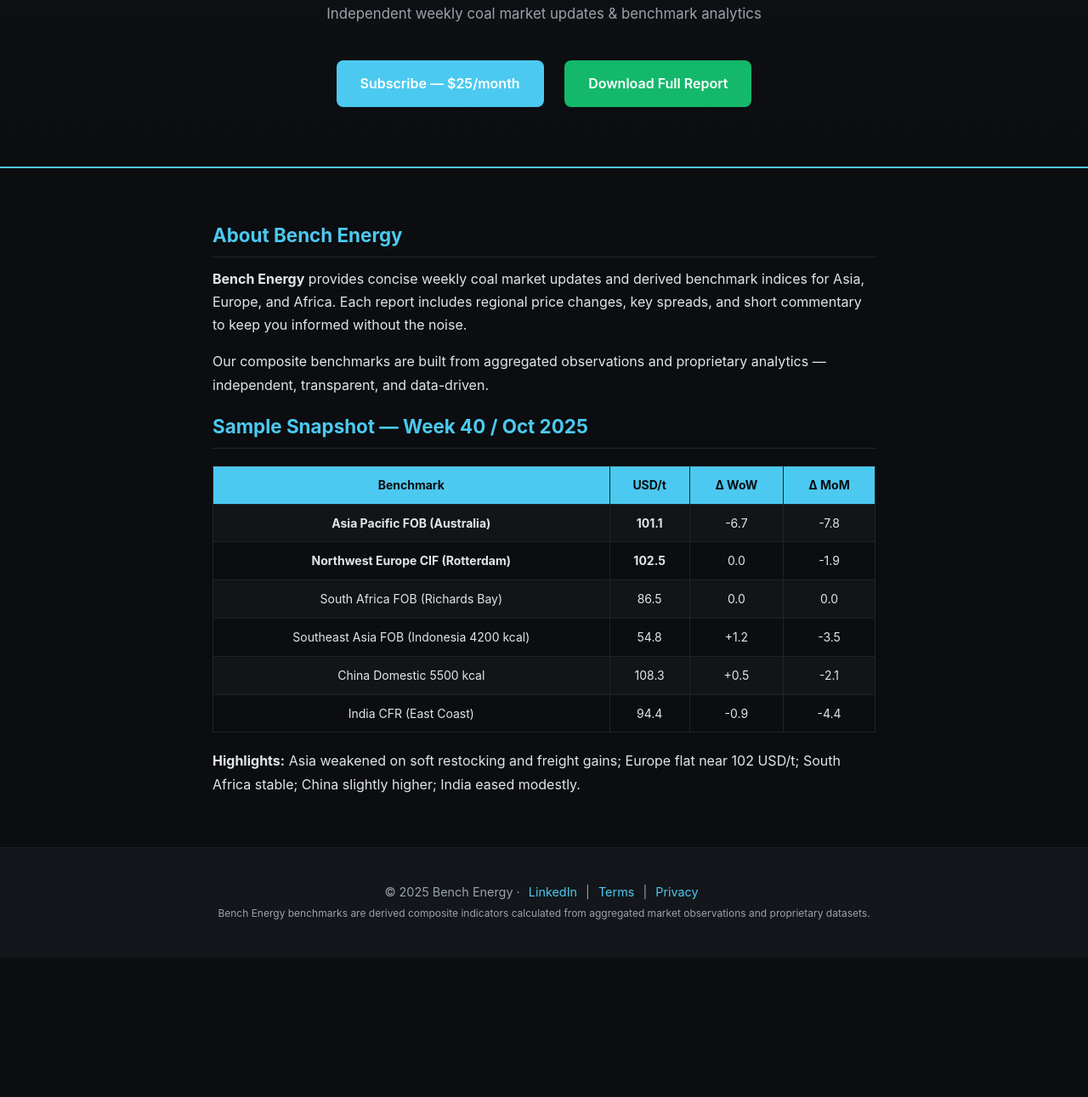
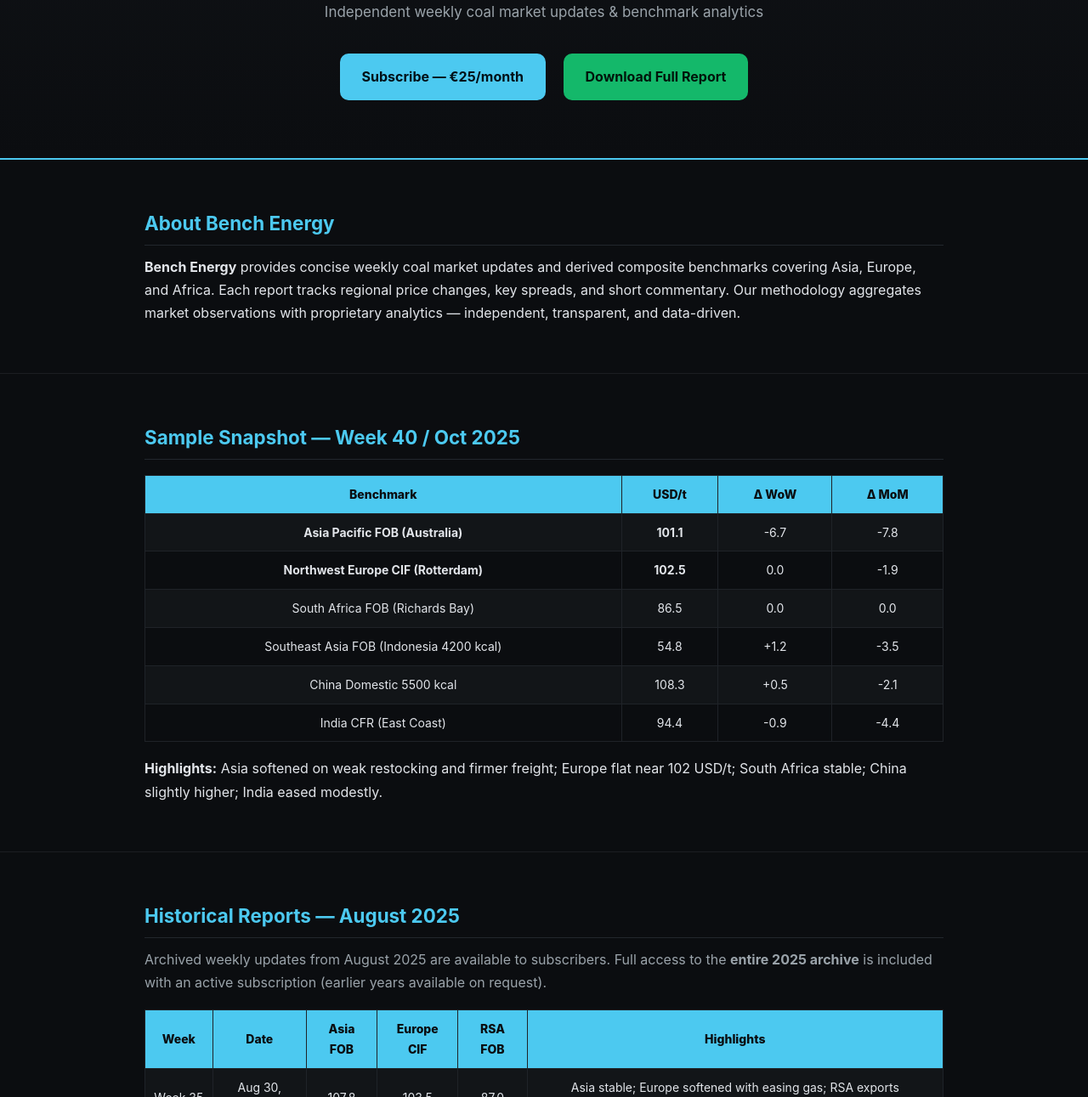
Before and after one commit to marfa77/bench-energy, a plain HTML site: page index.html in a window 1280 px wide. Shown: the part 274-1565 px from the top of the page at 85% size. Before the commit the page ends 1401 px from the top, so only its background shows below. Drawn offline with Linux system fonts and the light colour scheme.

Commit message:
Update index.html

```diff
--- a/index.html
+++ b/index.html
@@ -2,9 +2,9 @@
 <html lang="en">
 <head>
   <meta charset="UTF-8" />
-  <meta name="viewport" content="width=device-width, initial-scale=1.0" />
+  <meta name="viewport" content="width=device-width, initial-scale=1" />
+
   <title>Bench Energy — Weekly Coal Market Update & Price Analytics</title>
-
   <meta name="description" content="Independent weekly coal market updates and composite benchmark indices for Asia, Europe, and Africa. Concise analysis, spreads, and commentary every week.">
   <meta name="keywords" content="coal prices, coal market report, API2, NEWC, RB1, energy analytics, commodity data, freight spreads, coal benchmarks">
 
@@ -18,6 +18,16 @@
 
   <link rel="icon" href="/bench-energy-logo.png" type="image/png">
 
+  <!-- (опционально) Верификация и аналитика
+  <meta name="google-site-verification" content="PASTE_YOUR_VERIFICATION_CODE_HERE" />
+  <script async src="https://www.googletagmanager.com/gtag/js?id=G-XXXXXXXXXX"></script>
+  <script>
+    window.dataLayer = window.dataLayer || [];
+    function gtag(){dataLayer.push(arguments);}
+    gtag('js', new Date());
+    gtag('config', 'G-XXXXXXXXXX');
+  </script> -->
+
   <style>
     :root {
       --bg: #0b0d10;
@@ -27,143 +37,80 @@
       --brand: #4cc9f0;
       --brand-d: #38a8d2;
       --accent: #14b86a;
+      --line: #1f2328;
     }
     * { box-sizing: border-box; margin: 0; padding: 0; }
-    body {
-      font-family: "Inter", system-ui, sans-serif;
-      background: var(--bg);
-      color: var(--text);
-      line-height: 1.7;
-      overflow-x: hidden;
-    }
+    body { font-family: "Inter", system-ui, -apple-system, Segoe UI, Roboto, Arial, sans-serif; background: var(--bg); color: var(--text); line-height: 1.7; }
 
-    /* HEADER */
-    header {
-      text-align: center;
-      padding: 70px 20px 60px;
+    .container { max-width: 980px; margin: 0 auto; padding: 0 20px; }
+
+    /* HERO */
+    header.hero {
       background: linear-gradient(180deg, #111418 0%, #0b0d10 100%);
       border-bottom: 2px solid var(--brand);
     }
-    header img {
-      width: 110px;
-      height: auto;
-      margin-bottom: 20px;
-    }
-    h1 {
-      font-size: 2.2rem;
-      letter-spacing: 0.5px;
-      margin-bottom: 8px;
-    }
-    p.subtitle {
-      color: var(--muted);
-      font-size: 1.05rem;
-      margin-bottom: 30px;
-    }
+    .hero-inner { text-align: center; padding: 70px 20px 60px; }
+    .logo { width: 110px; height: auto; margin-bottom: 18px; }
+    h1.title { font-size: 2.2rem; letter-spacing: 0.3px; margin-bottom: 8px; }
+    p.subtitle { color: var(--muted); font-size: 1.06rem; margin-bottom: 26px; }
+    .btn { display: inline-block; padding: 14px 26px; margin: 8px; border-radius: 10px; text-decoration: none; font-weight: 700; transition: 0.25s; }
+    .btn-primary { background: var(--brand); color: #001018; }
+    .btn-primary:hover { background: var(--brand-d); }
+    .btn-download { background: var(--accent); color: #00150b; }
+    .btn-download:hover { filter: brightness(1.12); }
 
-    .btn {
-      display: inline-block;
-      padding: 14px 28px;
-      margin: 10px;
-      border-radius: 8px;
-      text-decoration: none;
-      font-weight: 600;
-      transition: 0.25s;
-    }
-    .btn-subscribe {
-      background: var(--brand);
-      color: #fff;
-    }
-    .btn-subscribe:hover {
-      background: var(--brand-d);
-    }
-    .btn-download {
-      background: var(--accent);
-      color: #fff;
-    }
-    .btn-download:hover {
-      filter: brightness(1.15);
-    }
+    /* SECTIONS */
+    section { padding: 56px 0; border-bottom: 1px solid #1b1e22; }
+    h2 { font-size: 1.4rem; color: var(--brand); margin-bottom: 12px; border-bottom: 1px solid #22272d; padding-bottom: 6px; }
+    p.lead { color: var(--text); }
+    p.note { color: var(--muted); }
 
-    /* SECTION */
-    section {
-      max-width: 820px;
-      margin: 60px auto;
-      padding: 0 20px;
-    }
-    h2 {
-      font-size: 1.4rem;
-      color: var(--brand);
-      margin-bottom: 12px;
-      border-bottom: 1px solid #22272d;
-      padding-bottom: 6px;
-    }
-    p {
-      margin-bottom: 16px;
-      color: var(--text);
-    }
+    /* TABLES */
+    table { width: 100%; border-collapse: collapse; margin: 18px 0; font-size: 14px; }
+    th, td { border: 1px solid var(--line); padding: 10px; text-align: center; }
+    th { background: var(--brand); color: #0b0d10; font-weight: 800; }
+    tr:nth-child(even) td { background: #121518; }
 
     /* FOOTER */
-    footer {
-      background: var(--bg2);
-      padding: 40px 20px;
-      text-align: center;
-      color: var(--muted);
-      border-top: 1px solid #1b1e22;
-      font-size: 0.9rem;
-    }
-    footer a {
-      color: var(--brand);
-      text-decoration: none;
-      margin: 0 6px;
-    }
-    footer a:hover {
-      text-decoration: underline;
-    }
-
-    /* TABLE */
-    table {
-      width: 100%;
-      border-collapse: collapse;
-      margin: 20px 0;
-      font-size: 14px;
-    }
-    th, td {
-      border: 1px solid #1f2328;
-      padding: 10px;
-      text-align: center;
-    }
-    th {
-      background: var(--brand);
-      color: #0b0d10;
-    }
-    tr:nth-child(even) td {
-      background: #121518;
-    }
+    footer { background: var(--bg2); color: var(--muted); }
+    .footer-inner { padding: 40px 20px; text-align: center; }
+    .footer-links a { color: var(--brand); text-decoration: none; margin: 0 8px; }
+    .footer-links a:hover { text-decoration: underline; }
+    .legal { margin-top: 14px; font-size: 12px; color: #8c949b; }
 
     /* MOBILE */
     @media (max-width: 640px) {
-      h1 { font-size: 1.8rem; }
-      .btn { padding: 12px 22px; font-size: 0.9rem; }
-      section { margin: 40px auto; }
+      h1.title { font-size: 1.9rem; }
+      .btn { padding: 12px 22px; font-size: 0.95rem; }
+      section { padding: 44px 0; }
     }
   </style>
 </head>
 
 <body>
-  <header>
-    <img src="/bench-energy-logo.png" alt="Bench Energy logo">
-    <h1>Bench Energy</h1>
+
+  <!-- HERO -->
+  <header class="hero">
+    <div class="container hero-inner">
+      <img class="logo" src="/bench-energy-logo.png" alt="Bench Energy logo">
+      <h1 class="title">Bench Energy</h1>
       <p class="subtitle">Independent weekly coal market updates & benchmark analytics</p>
-    <a href="https://buymeacoffee.com/benchenergy/e/464954" class="btn btn-subscribe" target="_blank">Subscribe — $25/month</a>
-    <a href="/Sample.pdf" class="btn btn-download" target="_blank">Download Full Report</a>
+      <a class="btn btn-primary" href="https://buymeacoffee.com/benchenergy/e/464954" target="_blank" rel="noopener">Subscribe — €25/month</a>
+      <a class="btn btn-download" href="/sample.pdf" target="_blank" rel="noopener">Download Full Report</a>
+    </div>
   </header>
 
-  <section>
+  <!-- ABOUT -->
+  <section id="about">
+    <div class="container">
       <h2>About Bench Energy</h2>
-    <p><strong>Bench Energy</strong> provides concise weekly coal market updates and derived benchmark indices for Asia, Europe, and Africa.
-    Each report includes regional price changes, key spreads, and short commentary to keep you informed without the noise.</p>
-    <p>Our composite benchmarks are built from aggregated observations and proprietary analytics — independent, transparent, and data-driven.</p>
+      <p class="lead"><strong>Bench Energy</strong> provides concise weekly coal market updates and derived composite benchmarks covering Asia, Europe, and Africa. Each report tracks regional price changes, key spreads, and short commentary. Our methodology aggregates market observations with proprietary analytics — independent, transparent, and data-driven.</p>
+    </div>
+  </section>
 
+  <!-- SAMPLE SNAPSHOT (текущий пример недели) -->
+  <section id="sample">
+    <div class="container">
       <h2>Sample Snapshot — Week 40 / Oct 2025</h2>
       <table>
         <tr><th>Benchmark</th><th>USD/t</th><th>Δ WoW</th><th>Δ MoM</th></tr>
@@ -174,15 +121,64 @@
         <tr><td>China Domestic 5500 kcal</td><td>108.3</td><td>+0.5</td><td>-2.1</td></tr>
         <tr><td>India CFR (East Coast)</td><td>94.4</td><td>-0.9</td><td>-4.4</td></tr>
       </table>
-    <p><b>Highlights:</b> Asia weakened on soft restocking and freight gains; Europe flat near 102 USD/t; South Africa stable; China slightly higher; India eased modestly.</p>
+      <p><b>Highlights:</b> Asia softened on weak restocking and firmer freight; Europe flat near 102 USD/t; South Africa stable; China slightly higher; India eased modestly.</p>
+    </div>
   </section>
 
+  <!-- HISTORICAL REPORTS — AUG 2025 -->
+  <section id="history">
+    <div class="container">
+      <h2>Historical Reports — August 2025</h2>
+      <p class="note">Archived weekly updates from August 2025 are available to subscribers. Full access to the <b>entire 2025 archive</b> is included with an active subscription (earlier years available on request).</p>
+
+      <table>
+        <tr><th>Week</th><th>Date</th><th>Asia FOB</th><th>Europe CIF</th><th>RSA FOB</th><th>Highlights</th></tr>
+        <tr><td>Week 35</td><td>Aug 30, 2025</td><td>107.8</td><td>103.5</td><td>87.0</td><td>Asia stable; Europe softened with easing gas; RSA exports normalizing.</td></tr>
+        <tr><td>Week 34</td><td>Aug 23, 2025</td><td>109.2</td><td>102.1</td><td>86.4</td><td>Firm Asia demand; EU dipped on weak coal burn.</td></tr>
+        <tr><td>Week 33</td><td>Aug 16, 2025</td><td>111.0</td><td>104.3</td><td>86.8</td><td>China restocking lent support; EU steady ~104.</td></tr>
+        <tr><td>Week 32</td><td>Aug 9, 2025</td><td>112.5</td><td>105.0</td><td>87.5</td><td>FOB Asia up on freight tightness; EU stable; RSA slow exports.</td></tr>
+        <tr><td>Week 31</td><td>Aug 2, 2025</td><td>113.3</td><td>104.8</td><td>88.0</td><td>Balanced markets; awaiting seasonal restocking.</td></tr>
+      </table>
+
+      <p class="note">🔒 PDFs are restricted to subscribers. To request any August report (or earlier), email <a href="mailto:info@bench.energy">info@bench.energy</a>.</p>
+
+      <p style="margin-top:20px;">
+        <a class="btn btn-primary" href="https://buymeacoffee.com/benchenergy/e/464954" target="_blank" rel="noopener">Subscribe — €25/month</a>
+      </p>
+    </div>
+  </section>
+
+  <!-- SUBSCRIPTION BENEFITS -->
+  <section id="subscribe">
+    <div class="container">
+      <h2>Subscription Benefits</h2>
+      <ul style="margin-left:18px;">
+        <li>✔ Weekly market updates (Asia / Europe / Africa)</li>
+        <li>✔ Concise format — key prices, spreads, and short outlooks</li>
+        <li>✔ <b>Full 2025 archive access</b> (earlier years on request)</li>
+        <li>✔ Four fresh reports every month</li>
+        <li>✔ Delivered to your inbox every Friday</li>
+      </ul>
+      <p style="margin-top:18px;">
+        <a class="btn btn-primary" href="https://buymeacoffee.com/benchenergy/e/464954" target="_blank" rel="noopener">Start Subscription →</a>
+      </p>
+    </div>
+  </section>
+
+  <!-- FOOTER -->
   <footer>
-    © 2025 Bench Energy ·
-    <a href="https://www.linkedin.com/company/benchenergy/" target="_blank">LinkedIn</a> |
-    <a href="/terms.html">Terms</a> |
-    <a href="/privacy.html">Privacy</a><br>
-    <small>Bench Energy benchmarks are derived composite indicators calculated from aggregated market observations and proprietary datasets.</small>
+    <div class="container footer-inner">
+      <div class="footer-links">
+        <a href="https://www.linkedin.com/company/benchenergy/" target="_blank" rel="noopener">LinkedIn</a> ·
+        <a href="/terms.html">Terms</a> ·
+        <a href="/privacy.html">Privacy</a> ·
+        <a href="mailto:info@bench.energy">info@bench.energy</a>
+      </div>
+      <div class="legal">
+        Bench Energy benchmarks are derived composite indicators calculated from aggregated market observations and proprietary datasets. © 2025 Bench Energy
+      </div>
+    </div>
   </footer>
+
 </body>
 </html>
```
Lines whose indentation alone changed are shown as unchanged.
